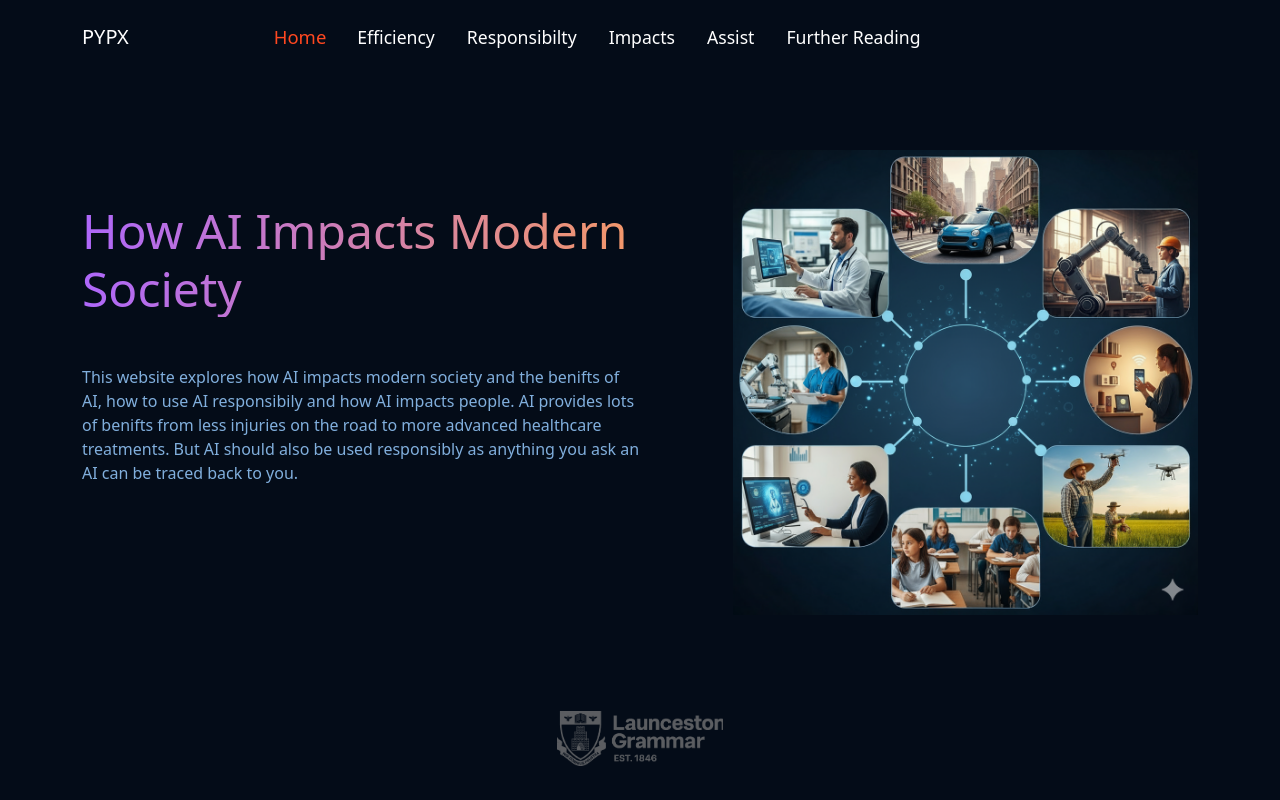
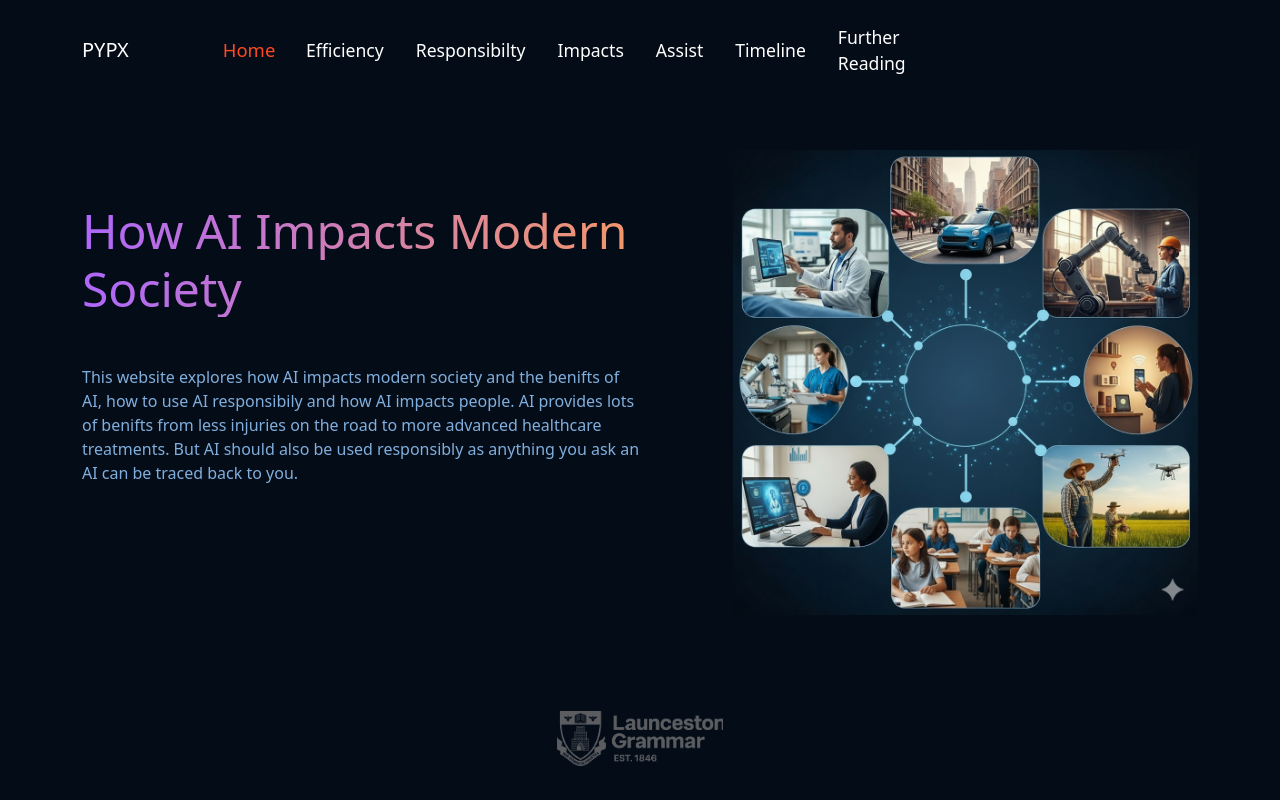
Before and after one commit to unpleckable/pypx.github.io, a plain HTML site: page index.html in a window 1280 px wide. Shown: the top 800 px of the page. Drawn offline with nearby package versions, Linux system fonts and the light colour scheme.

Commit message:
added jump to thingy for iframe

```diff
--- a/index.html
+++ b/index.html
@@ -116,9 +116,13 @@
 							title="Go To Assist"
 							>Assist</a
 						>
+						<a class="nav-link" href="#iframe_container" title="Go To Library"
+							>Timeline</a
+						>
 						<a class="nav-link" href="#blog" title="Go To Library"
 							>Further Reading</a
 						>
+
 					</div>
 					<div
 						class="register row col-lg-4 col-xl-3 gap-2 gap-lg-1 p-2 mt-3 mt-lg-0"
```
